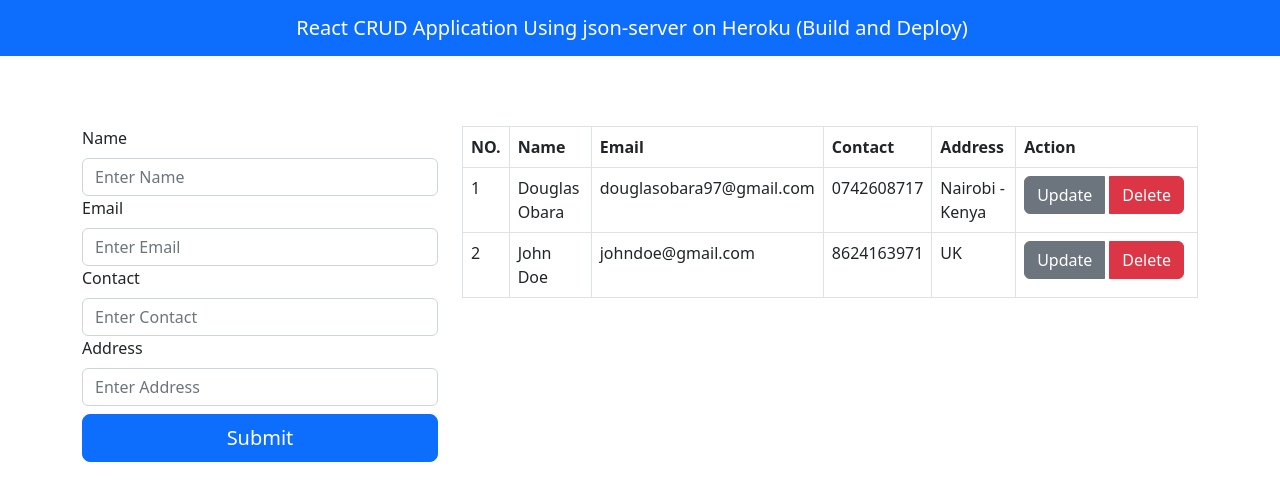
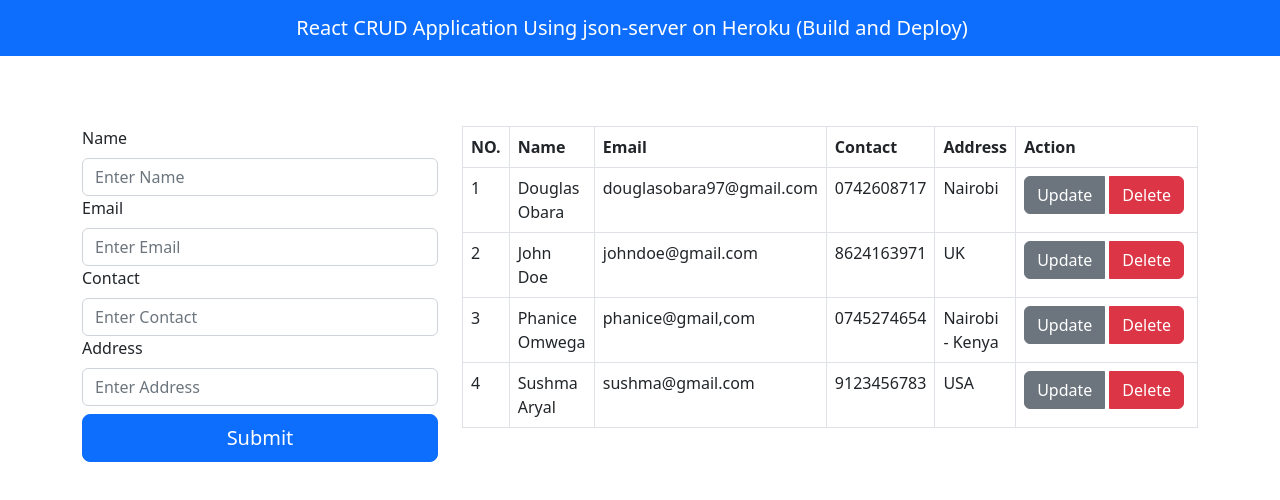
Before and after one commit to Douglas254/Json-Server-CRUD, a React (Create React App) app: page / in a window 1280 px wide. Shown: the top 500 px of the page. Built offline with nearby package versions, Linux system fonts and the light colour scheme; data requests are answered from the project's data file.

Commit message:
fix common issue

```diff
--- a/db.json
+++ b/db.json
@@ -4,7 +4,7 @@
       "name": "Douglas Obara",
       "email": "douglasobara97@gmail.com",
       "contact": "0742608717",
-      "address": "Nairobi - Kenya",
+      "address": "Nairobi",
       "id": 1
     },
     {
@@ -13,6 +13,20 @@
       "contact": "8624163971",
       "address": "UK",
       "id": 2
+    },
+    {
+      "name": "Phanice Omwega",
+      "email": "phanice@gmail,com",
+      "contact": "0745274654",
+      "address": "Nairobi - Kenya",
+      "id": 3
+    },
+    {
+      "name": "Sushma Aryal",
+      "email": "sushma@gmail.com",
+      "contact": "9123456783",
+      "address": "USA",
+      "id": 4
     }
   ]
 }
--- a/package.json
+++ b/package.json
@@ -8,6 +8,7 @@
     "@testing-library/user-event": "^13.5.0",
     "axios": "^0.27.2",
     "bootstrap": "^5.2.0",
+    "cors": "^2.8.5",
     "json-server": "^0.17.0",
     "react": "^18.2.0",
     "react-bootstrap": "^2.4.0",
--- a/server.js
+++ b/server.js
@@ -1,5 +1,6 @@
 const jsonServer = require("json-server");
 const server = jsonServer.create();
+const cors = require("cors");
 const router = jsonServer.router("./db.json");
 const middlewares = jsonServer.defaults({
   static: "./build",
@@ -9,6 +10,7 @@ const port = process.env.PORT || 5000;
 server.use(middlewares);
 server.use(jsonServer.rewriter({ "/api/*": "/$1" }));
 server.use(router);
+server.use(cors());
 server.listen(port, () => {
   console.log(`Server is running on ${port}`);
 });
--- a/src/App.js
+++ b/src/App.js
@@ -15,7 +15,7 @@ import "react-toastify/dist/ReactToastify.css";
 import "./App.css";
 
 // our API
-const api = "http://localhost:5000/users";
+// const api = "http://localhost:5000/users";
 
 const initialState = {
   name: "",
@@ -38,7 +38,11 @@ function App() {
   }, []);
 
   const loadUsers = async () => {
-    const response = await axios.get(api);
+    const devEnv = process.env.NODE_ENV !== "production";
+    const { REACT_APP_DEV_URL, REACT_APP_PROD_URL } = process.env;
+    const response = await axios.get(
+      `${devEnv ? REACT_APP_DEV_URL : REACT_APP_PROD_URL}`
+    );
     setData(response.data);
     // console.log(response.data);
   };
@@ -56,13 +60,23 @@ function App() {
       toast.error("Please fill all the input fields");
     } else {
       if (!editMode) {
-        axios.post(api, state);
+        const devEnv = process.env.NODE_ENV !== "production";
+        const { REACT_APP_DEV_URL, REACT_APP_PROD_URL } = process.env;
+        axios.post(
+          `${`${devEnv ? REACT_APP_DEV_URL : REACT_APP_PROD_URL}`}`,
+          state
+        );
         toast.success("Added Successfully");
         setState({ name: "", email: "", contact: "", address: "" });
         // call to update automatic after POST without refreshing browsers
         setTimeout(() => loadUsers(), 500);
       } else {
-        axios.put(`${api}/${userId}`, state);
+        const devEnv = process.env.NODE_ENV !== "production";
+        const { REACT_APP_DEV_URL, REACT_APP_PROD_URL } = process.env;
+        axios.put(
+          `${devEnv ? REACT_APP_DEV_URL : REACT_APP_PROD_URL}/${userId}`,
+          state
+        );
         toast.success("Updated Successfully");
         setState({ name: "", email: "", contact: "", address: "" });
         // call to update automatic after POST without refreshing browsers
@@ -76,7 +90,12 @@ function App() {
   // function to perform the delete operation
   const handleDelete = async (id) => {
     if (window.confirm("Are you sure wanted to delete that user ?")) {
-      axios.delete(`${api}/${id}`);
+      const devEnv = process.env.NODE_ENV !== "production";
+      const { REACT_APP_DEV_URL, REACT_APP_PROD_URL } = process.env;
+      axios.delete(
+        `${`${devEnv ? REACT_APP_DEV_URL : REACT_APP_PROD_URL}`}/${id}`
+      );
+
       toast.success("Deleted Successfully");
       setTimeout(() => loadUsers(), 500);
     }
```
Also changed, not shown: 2 other files (tests, documents, lock files or other folders).
